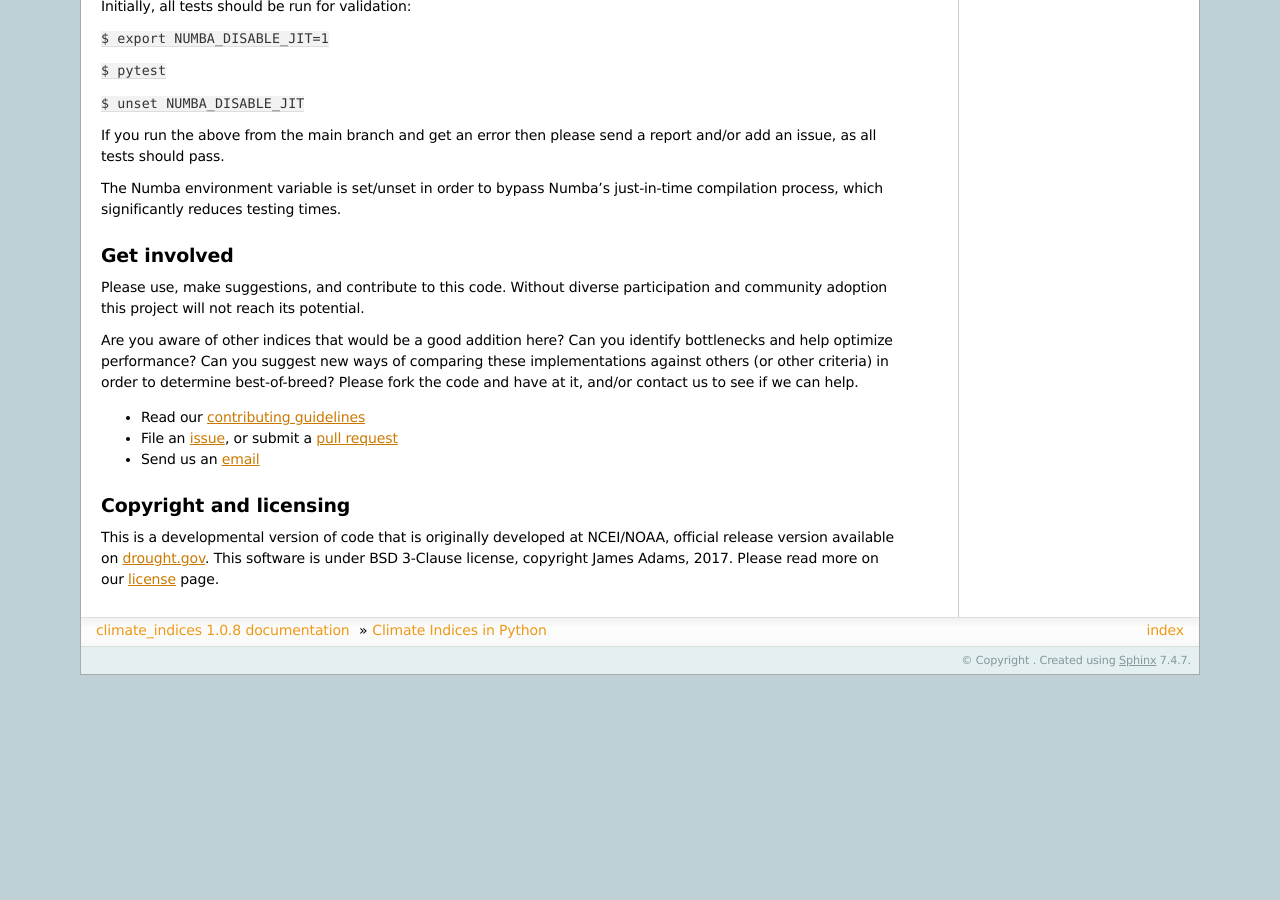
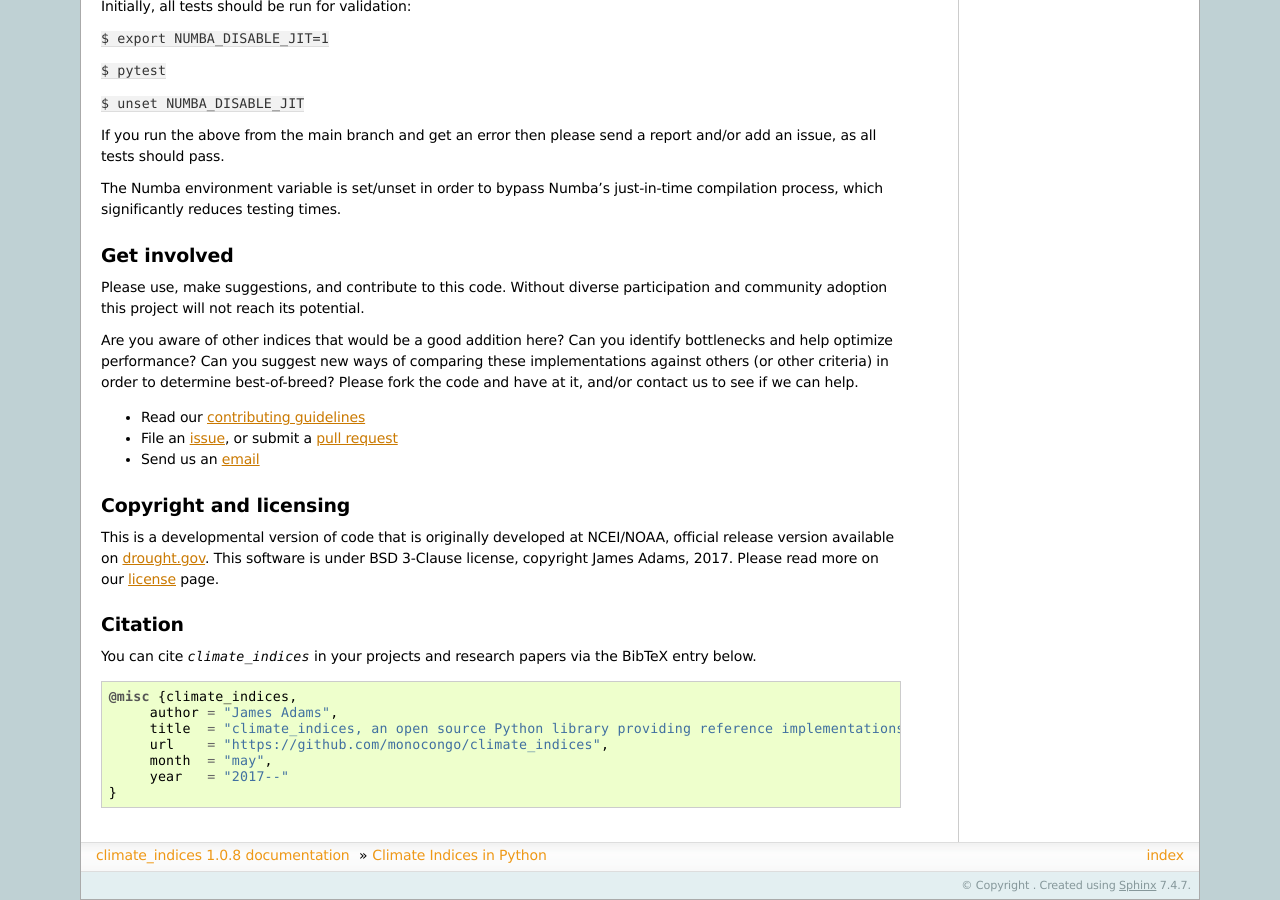
Before and after one commit to monocongo/climate_indices, a Sphinx documentation site: the page built from docs/index.rst, in a window 1280 px wide and 900 px high, scrolled down 5656 px. Built offline with Sphinx 7.4.7, drawn with Linux system fonts in a browser that asks for light colours; before the commit the page ends 6331 px from its top, so only the background shows below that.

Commit message:
added citation info in docs
#352

```diff
--- a/docs/index.rst
+++ b/docs/index.rst
@@ -471,3 +471,17 @@ NCEI/NOAA, official release version available on
 `drought.gov <https://www.drought.gov/drought/python-climate-indices>`__.
 This software is under BSD 3-Clause license, copyright James Adams, 2017.
 Please read more on our `license <LICENSE>`__ page.
+
+Citation
+---------
+You can cite `climate_indices` in your projects and research papers via the BibTeX
+entry below.
+::
+
+ @misc {climate_indices,
+      author = "James Adams",
+      title  = "climate_indices, an open source Python library providing reference implementations of commonly used climate indices",
+      url    = "https://github.com/monocongo/climate_indices",
+      month  = "may",
+      year   = "2017--"
+ }
```
